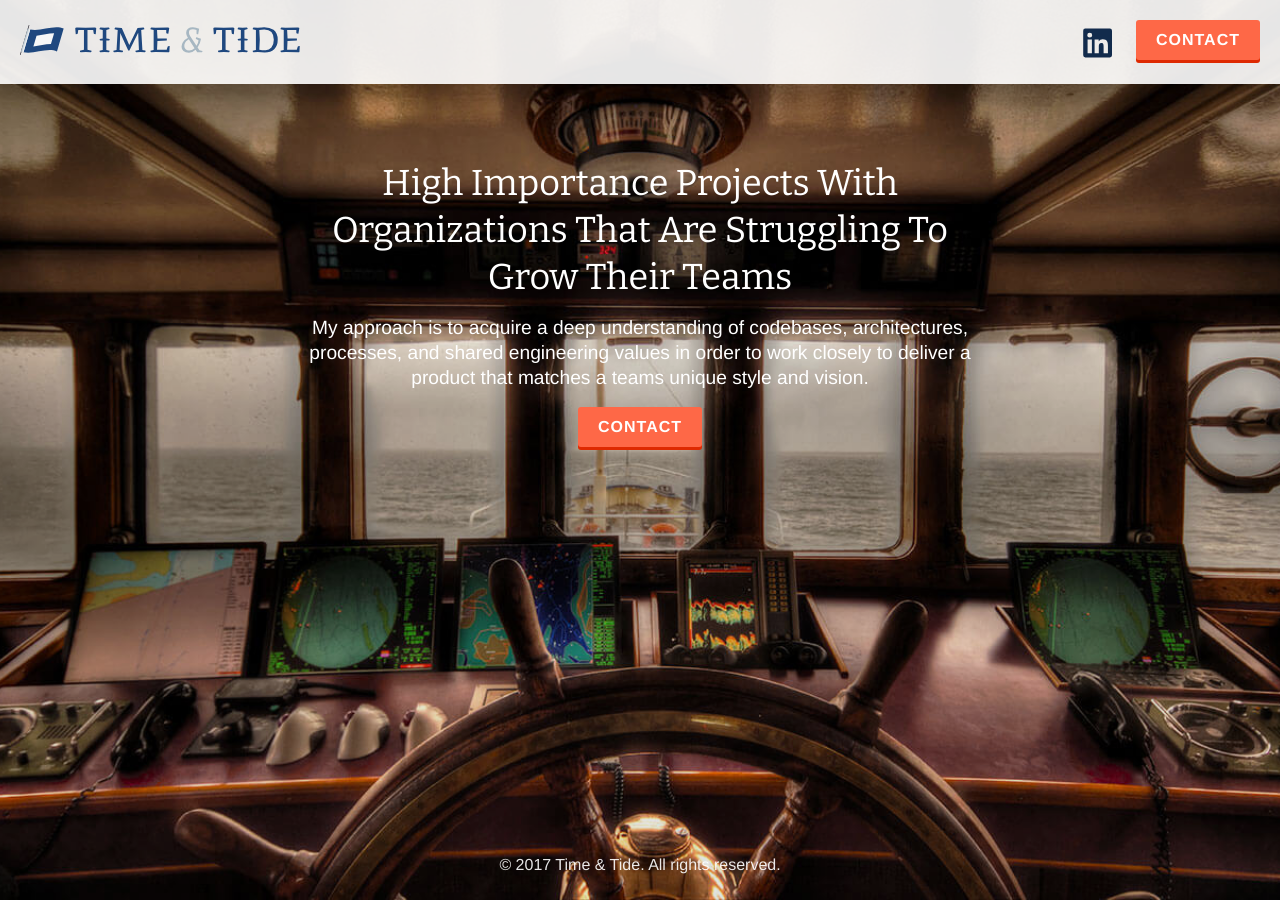
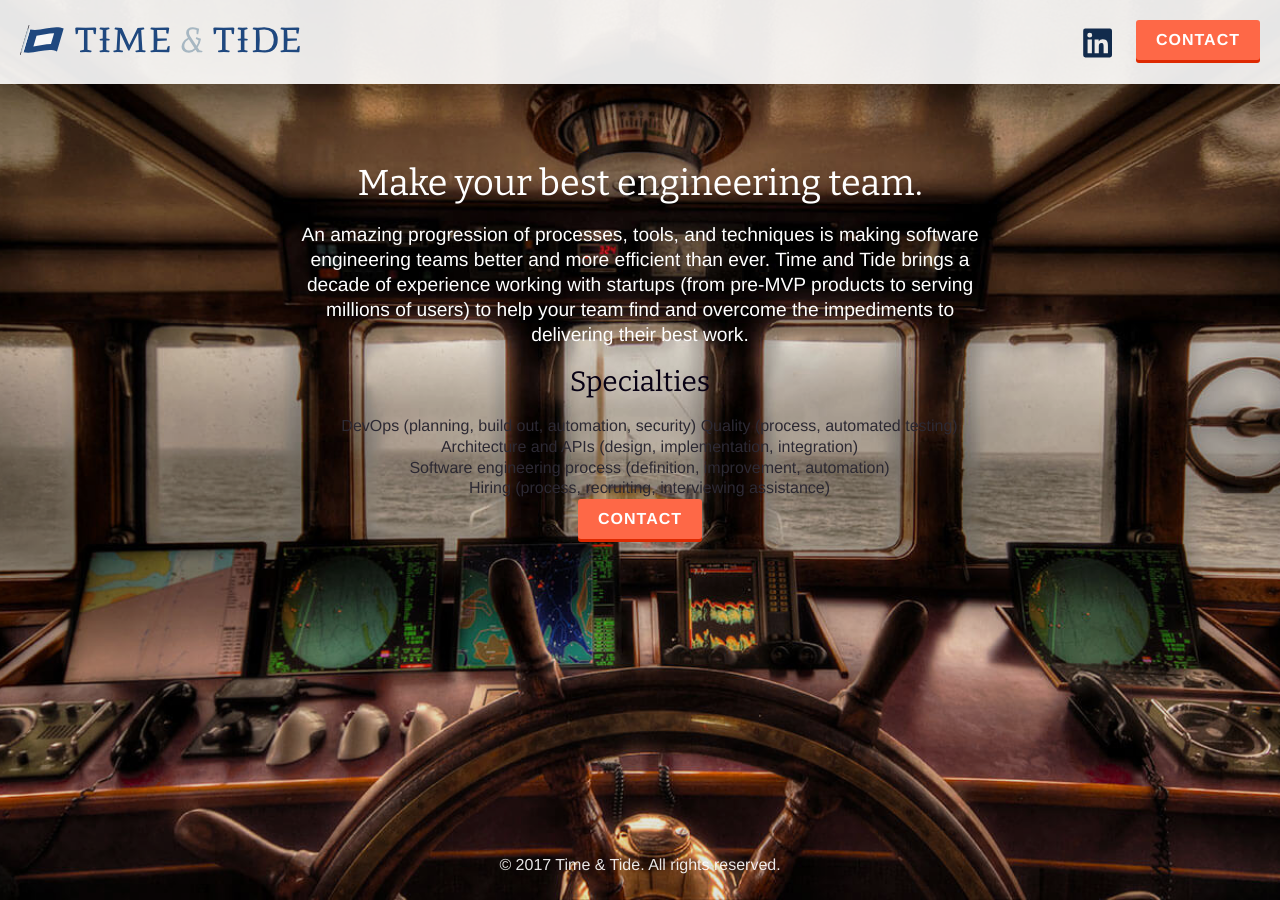
Before and after one commit to TimeAndTide/timeandtide.github.io, a Jekyll site: the page built from _posts/2017-03-27-welcome-to-jekyll.markdown, in a window 1280 px wide. Built offline with Jekyll 4.4.1, drawn with Linux system fonts in a browser that asks for light colours; some web fonts are replaced.

Commit message:
Put in some better draft copy.

```diff
--- a/_includes/header.html
+++ b/_includes/header.html
@@ -5,7 +5,7 @@
     <nav class="site-nav">
       <ul>
         <li class="page-link"><a class="icon" href="https://www.linkedin.com/in/bradleyeharris/" target="_blank"><svg xmlns="http://www.w3.org/2000/svg" viewBox="0 0 50 50"><path class="nav-fill" d="M46.41,1h-41A3.43,3.43,0,0,0,2,4.46V45.54A3.55,3.55,0,0,0,5.59,49H46.41A3.55,3.55,0,0,0,50,45.54V4.46A3.63,3.63,0,0,0,46.41,1ZM16.49,42.09H9.31V19.22h7.18V42.09ZM12.9,16A4.12,4.12,0,1,1,17,11.9,4.14,4.14,0,0,1,12.9,16ZM43.09,42.09H36V30.92c0-2.66,0-6.12-3.72-6.12s-4.25,2.93-4.25,5.85V42H21V19.22H27.8v3.06h0.13a7.44,7.44,0,0,1,6.78-3.72c7.18,0,8.51,4.79,8.51,10.9V42.09H43.09Z"/></svg><span class="houdini">Bradley Harris's LinkedIn Profile</span></a></li>
-        <li class="page-link"><a class="btn--primary" href="mailto:bradley178@gmail.com">Contact</a></li>
+        <li class="page-link"><a class="btn--primary" href="mailto:info@timeandtide.software">Contact</a></li>
       </ul>
     </nav>
 </header>
--- a/_includes/hero.html
+++ b/_includes/hero.html
@@ -1,8 +1,16 @@
 <section class="hero">
   <div class="hero--overlay"></div>
   <div class="wrapper hero--inner">
-    <h2>High Importance Projects With Organizations That Are Struggling To Grow Their Teams</h2>
-    <p>My approach is to acquire a deep understanding of codebases, architectures, processes, and shared engineering values in order to work closely to deliver a product that matches a teams unique style and vision.</p>
-    <a class="btn--primary" href="mailto:bradley178@gmail.com">Contact</a>
+    <h2>Make your best engineering team.</h2>
+    <p>An amazing progression of processes, tools, and techniques is making software engineering teams better and more efficient than ever. Time and Tide brings a decade of experience working with startups (from pre-MVP products to serving millions of users) to help your team find and overcome the impediments to delivering their best work.</p>
+    <h3>Specialties</h3>
+    <ul>
+      <li>DevOps (planning, build out, automation, security)</li>
+      <li>Quality (process, automated testing)</li>
+      <li>Architecture and APIs (design, implementation, integration)</li>
+      <li>Software engineering process (definition, improvement, automation)</li>
+      <li>Hiring (process, recruiting, interviewing assistance)</li>
+    </ul>
+    <a class="btn--primary" href="mailto:info@timeandtide.software">Contact</a>
   </div>
 </section>
```
